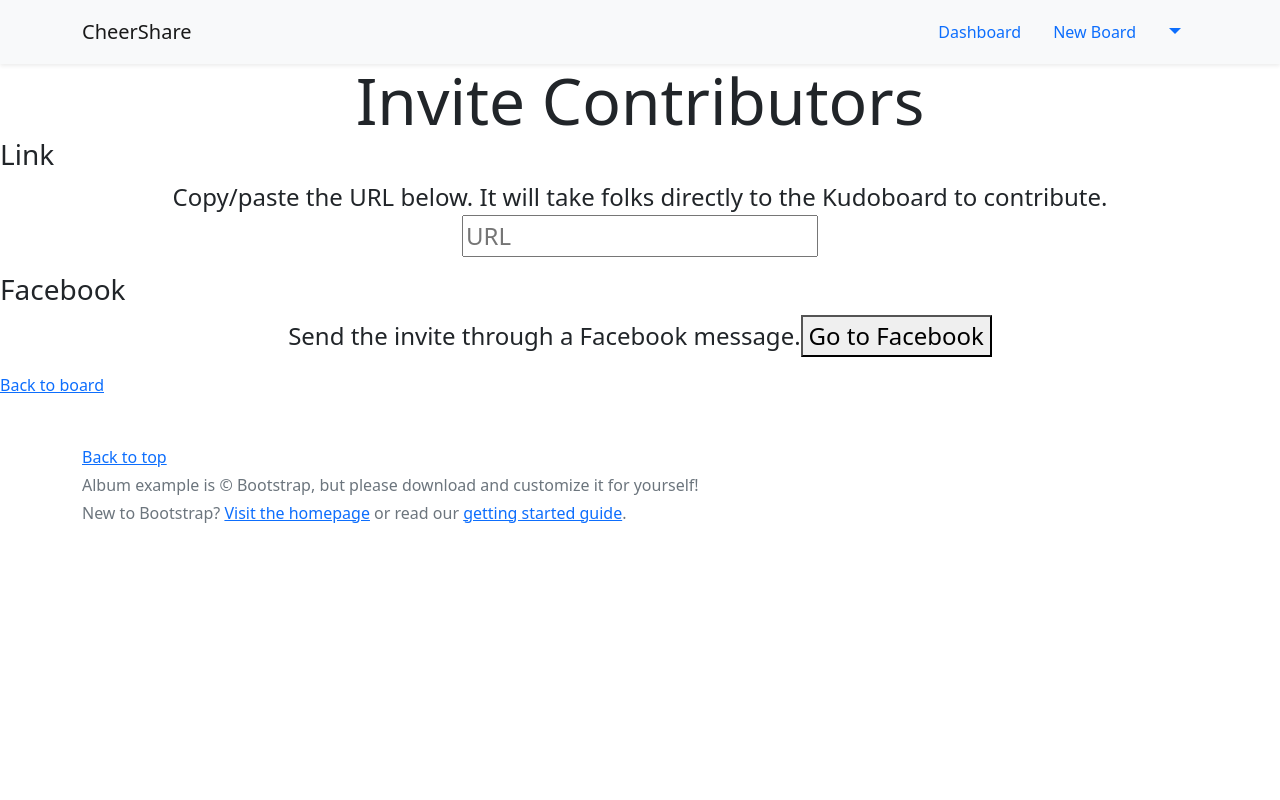
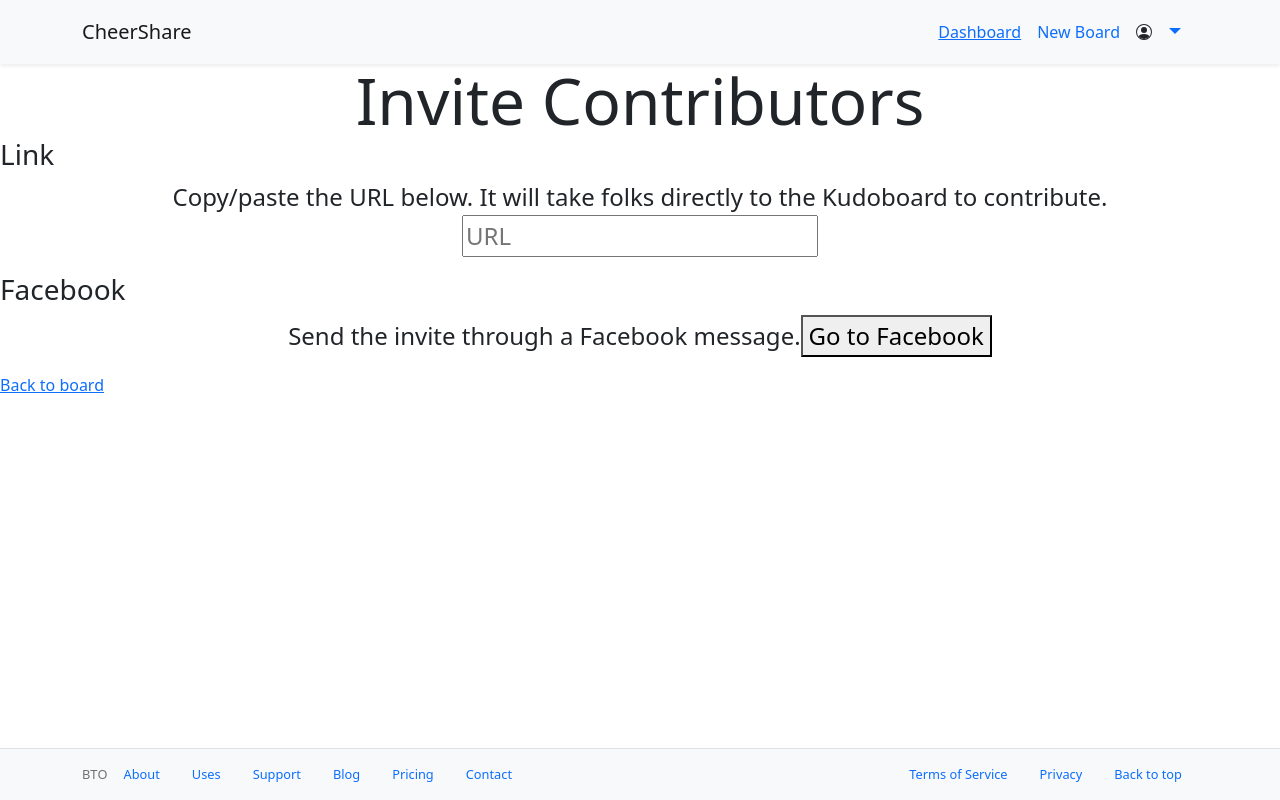
Before and after one commit to cheershareapp/cheershare, a Next.js app: page /cheer/0/invite in a window 1280 px wide. Built offline with nearby package versions, Linux system fonts and the light colour scheme.

Commit message:
Update header and footer

```diff
--- a/components/footer.js
+++ b/components/footer.js
@@ -1,29 +1,28 @@
-/*
-import styles from "../styles/Home.module.css";
-<footer className={styles.footer}>
-    <a
-        href="https://vercel.com?utm_source=create-next-app&utm_medium=default-template&utm_campaign=create-next-app"
-        target="_blank"
-        rel="noopener noreferrer"
-    >
-        Powered by{' '}
-        <img src="/vercel.svg" alt="Vercel Logo" className={styles.logo} />
-    </a>
-</footer>
-*/
+import Navbar from "react-bootstrap/Navbar";
+import Nav from "react-bootstrap/Nav";
+import Container from "react-bootstrap/Container";
 
 export default function Footer() {
-    return (
-        <footer className="text-muted py-5">
-            <div className="container">
-                <p className="float-right mb-1">
-                    <a href="#">Back to top</a>
-                </p>
-                <p className="mb-1">Album example is &copy; Bootstrap, but please download and customize it for
-                    yourself!</p>
-                <p className="mb-0">New to Bootstrap? <a href="/">Visit the homepage</a> or read our <a
-                    href="../getting-started/introduction/">getting started guide</a>.</p>
-            </div>
-        </footer>
-    )
+    return (<footer style={{fontSize: '0.8em'}}>
+        <Navbar bg="light" variant="light" expand="lg" fixed="bottom" className="border-top">
+            <Container>
+            <Navbar.Text href="#home">B</Navbar.Text>
+            <Navbar.Text href="#home">T</Navbar.Text>
+            <Navbar.Text href="#home">O</Navbar.Text>
+            <Nav.Link href="#home">About</Nav.Link>
+            <Nav.Link href="#home">Uses</Nav.Link>
+            <Nav.Link href="#home">Support</Nav.Link>
+            <Nav.Link href="#home">Blog</Nav.Link>
+            <Nav.Link href="#home">Pricing</Nav.Link>
+            <Nav.Link href="#home">Contact</Nav.Link>
+
+            <Navbar.Toggle />
+            <Navbar.Collapse className="justify-content-end">
+                    <Nav.Link href="#home">Terms of Service</Nav.Link>
+                    <Nav.Link href="#link">Privacy</Nav.Link>
+                    <Nav.Link href="#">Back to top</Nav.Link>
+            </Navbar.Collapse>
+            </Container>
+        </Navbar>
+    </footer>)
 }
--- a/components/header.js
+++ b/components/header.js
@@ -2,20 +2,7 @@ import React, {useState} from "react";
 import {signIn, signOut, useSession} from "next-auth/client";
 import {Container, Navbar, Nav, NavDropdown, Dropdown, DropdownButton, Button} from "react-bootstrap";
 import CreateBoardModal from "./create-board";
-
-function Icon(props) {
-    console.log(props)
-    return (<Button variant="link" {...props}>
-        <svg xmlns="http://www.w3.org/2000/svg" width="20" height="20" fill="none"
-                 stroke="currentColor" strokeLinecap="round" strokeLinejoin="round" strokeWidth="2"
-                 aria-hidden="true" className="mr-2" viewBox="0 0 24 24">
-        <path
-            d="M23 19a2 2 0 0 1-2 2H3a2 2 0 0 1-2-2V8a2 2 0 0 1 2-2h4l2-3h6l2 3h4a2 2 0 0 1 2 2z"/>
-        <circle cx="12" cy="13" r="4"/>
-    </svg>
-        {props.children}
-    </Button>);
-}
+import Link from "next/link";
 
 export default function Header(props) {
     // const [ session, loading ] = useSession();
@@ -26,25 +13,26 @@ export default function Header(props) {
         <header>
             <Navbar bg="light" className="shadow-sm">
                 <Container>
-                    <Navbar.Brand href="#home">CheerShare</Navbar.Brand>
-                    {/*    <span className="navbar-toggler-icon"></span>*/}
+                    <Navbar.Brand href="/">CheerShare</Navbar.Brand>
                     <Navbar.Toggle />
                     <Navbar.Collapse className="justify-content-end">
-                        <Nav.Link href="#home">Dashboard</Nav.Link>
-                        <Nav.Link onClick={() => setModal(true)}>New Board</Nav.Link>
-                        {!session &&
-                            <Nav.Link>
-                                <svg xmlns="http://www.w3.org/2000/svg" width="20" height="20" fill="none"
-                                     stroke="currentColor" strokeLinecap="round" strokeLinejoin="round" strokeWidth="2"
-                                     aria-hidden="true" className="mr-2" viewBox="0 0 24 24">
-                                    <path
-                                        d="M23 19a2 2 0 0 1-2 2H3a2 2 0 0 1-2-2V8a2 2 0 0 1 2-2h4l2-3h6l2 3h4a2 2 0 0 1 2 2z"/>
-                                    <circle cx="12" cy="13" r="4"/>
-                                </svg>
-                            </Nav.Link>
-                        }
+                        {!session && <>
+                            <Nav.Link>Register</Nav.Link>
+                            <Button>Sign In</Button>
+                        </>}
 
                         {session && <>
+                            <Nav.Link href="/cheer" as={Link}>Dashboard</Nav.Link>
+                            <Nav.Link onClick={() => setModal(true)}>New Board</Nav.Link>
+
+                            <svg width="1em" height="1em" viewBox="0 0 16 16" className="bi bi-person-circle"
+                                 fill="currentColor" xmlns="http://www.w3.org/2000/svg">
+                                <path
+                                    d="M13.468 12.37C12.758 11.226 11.195 10 8 10s-4.757 1.225-5.468 2.37A6.987 6.987 0 0 0 8 15a6.987 6.987 0 0 0 5.468-2.63z"/>
+                                <path fill-rule="evenodd" d="M8 9a3 3 0 1 0 0-6 3 3 0 0 0 0 6z"/>
+                                <path fill-rule="evenodd"
+                                      d="M8 1a7 7 0 1 0 0 14A7 7 0 0 0 8 1zM0 8a8 8 0 1 1 16 0A8 8 0 0 1 0 8z"/>
+                            </svg>
                             <DropdownButton
                                 variant="link"
                                 menuAlign="right"
@@ -59,7 +47,6 @@ export default function Header(props) {
                                 <Dropdown.Item eventKey="4">Logout</Dropdown.Item>
                             </DropdownButton>
                         </>}
-
                     </Navbar.Collapse>
                 </Container>
             </Navbar>
```
